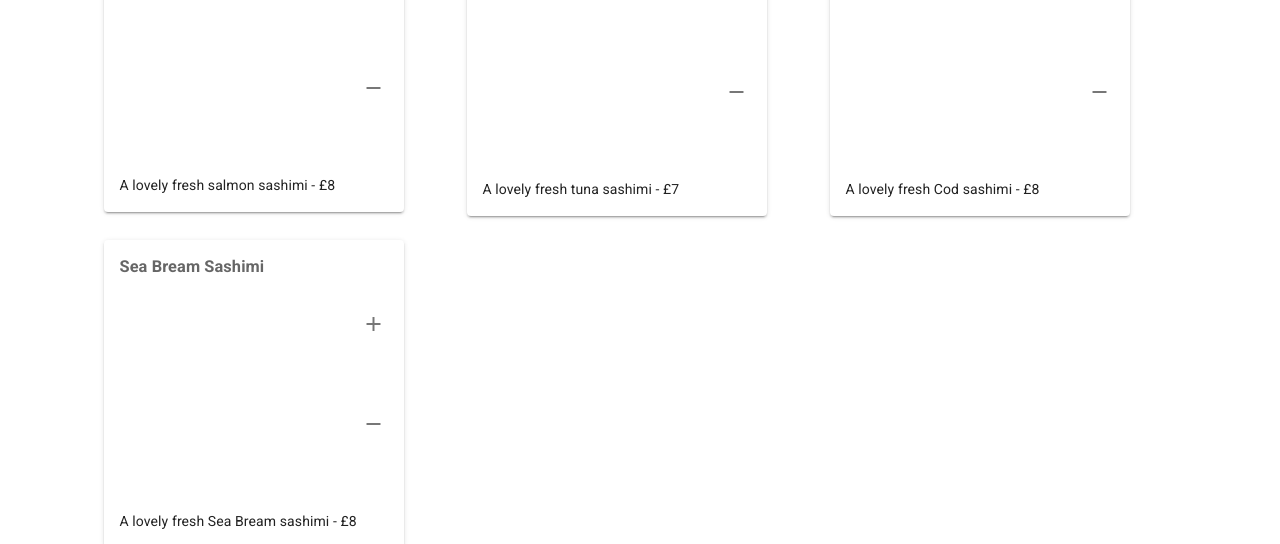
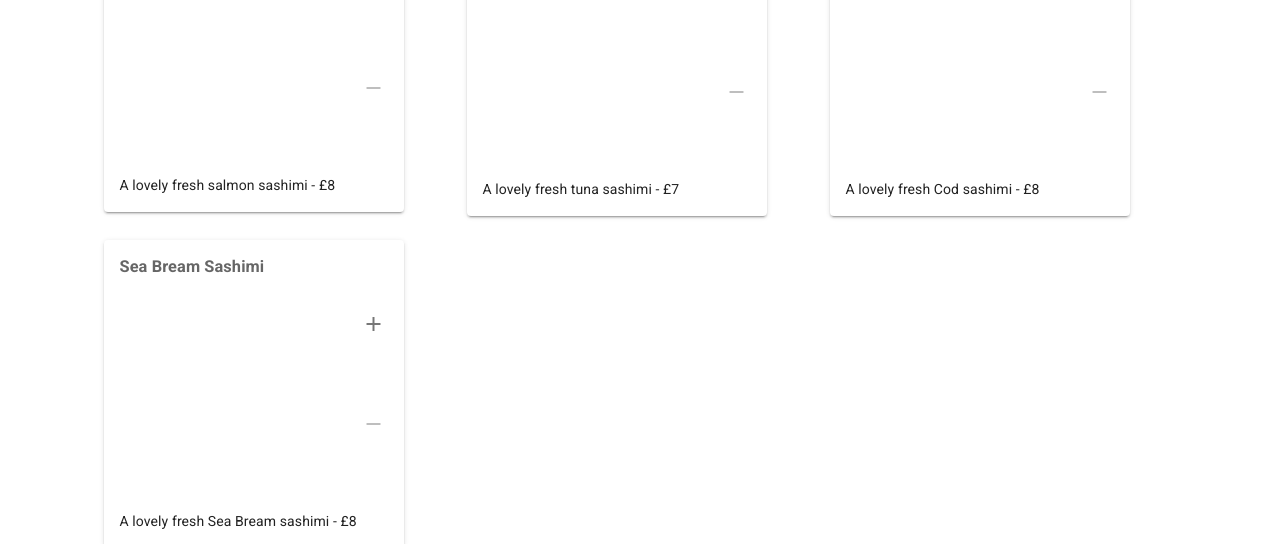
Before and after one commit to Jamie95187/vue-menu, a Vue app: page / in a window 1280 px wide. Shown: the part 264-808 px from the top of the page. Built offline with nearby package versions, Linux system fonts and the light colour scheme; what vue-textarea-autosize would draw is missing.

Commit message:
conditonally disable minus button on each card

```diff
--- a/src/views/Menu.vue
+++ b/src/views/Menu.vue
@@ -23,7 +23,7 @@
                     </v-btn>
                   </v-col>
                   <v-col>
-                    <v-btn @click="updateOrder()" icon>
+                    <v-btn :disabled="!menuItem.active" @click="updateOrder()" icon>
                       <v-icon>mdi-minus</v-icon>
                     </v-btn>
                   </v-col>
```
